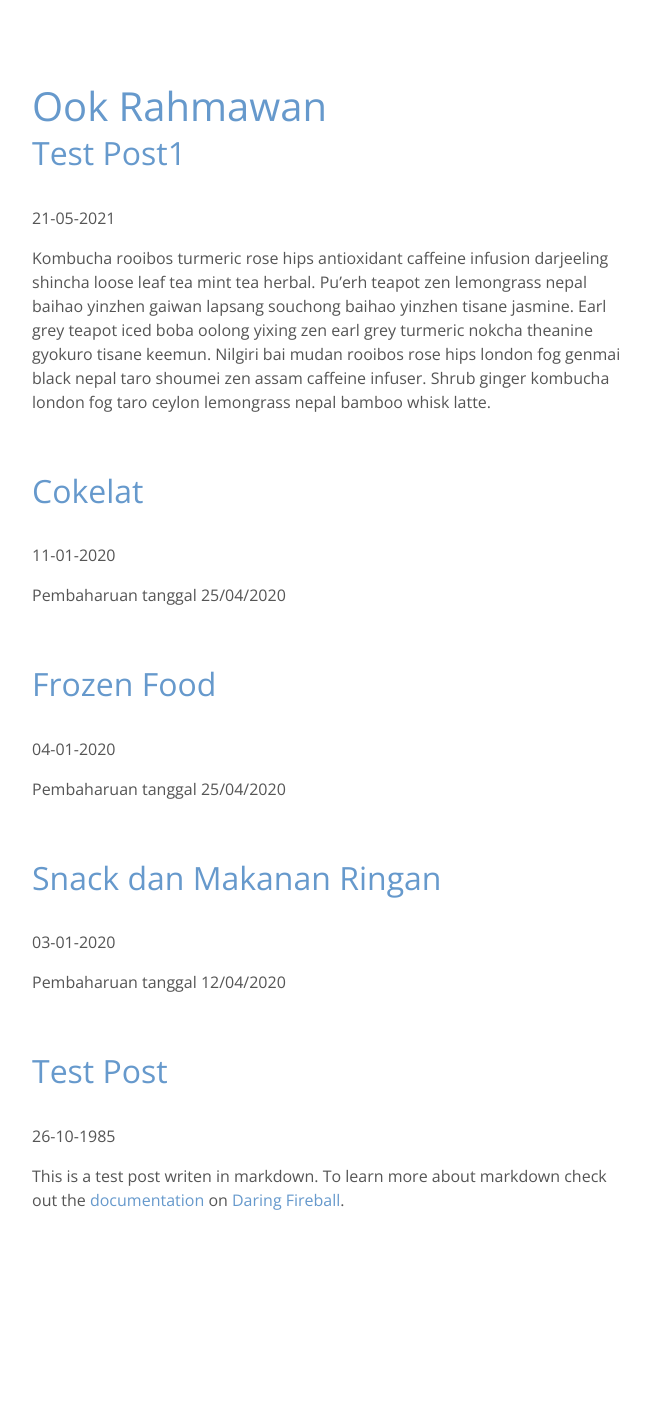
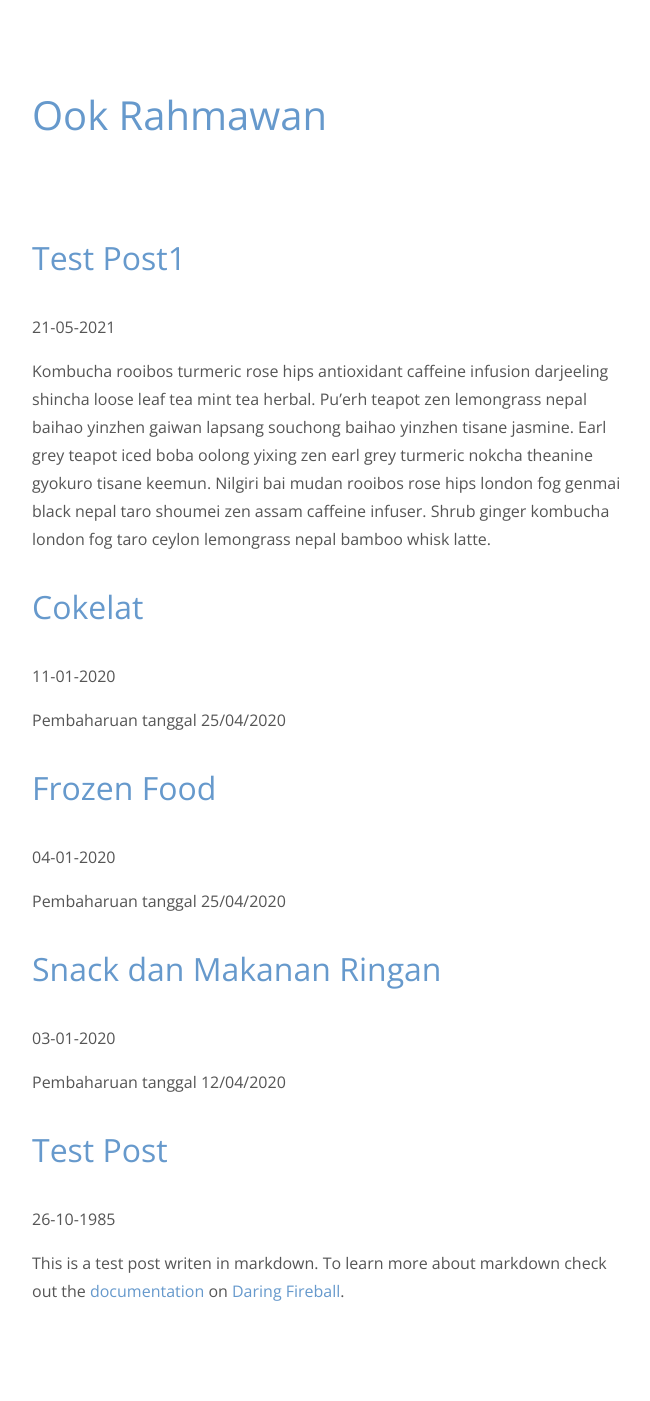
Before and after one commit to krhmwn/krhmwn, a Jekyll site: the page built from index.html, in a window 1280 px wide. Shown: the whole page, without its empty margins (312-962 px from the left). Built offline with Jekyll 4.4.1, drawn with Linux system fonts in a browser that asks for light colours; nearby versions of some CDN libraries; library files that are not in the unit come from our copies; Markdown is read by kramdown in place of the engine named in the settings; before the commit the page ends 1308 px from its top, so only the background shows below that.

Commit message:
update v.1.0.0

```diff
--- a/assets/css/main.css
+++ b/assets/css/main.css
@@ -17,7 +17,7 @@ body {
   background: white;
   color: #555;
   padding: 2rem 1.5rem;
-  line-height: 1.5;
+  line-height: 1.75;
 }
 
 @media all and (min-width: 40rem) {
@@ -33,9 +33,8 @@ h3,
 h4,
 h5,
 h6 {
-  font-weight: 300;
-  margin: 1.75em 0 1em;
-  line-height: 1.3;
+  font-weight: 500;
+
 }
 
 h4 {
@@ -196,3 +195,5 @@ button:hover {
   background: #666;
   color: white;
 }
+
+header{margin:5em 0}
```
